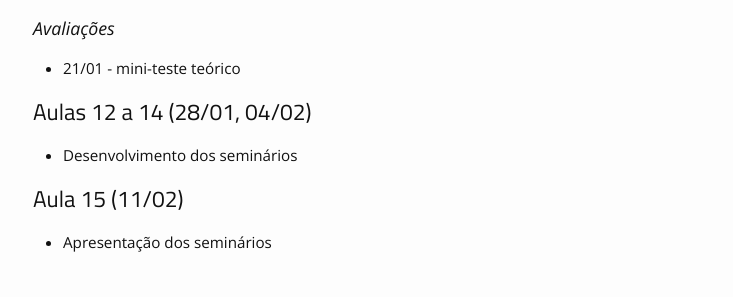
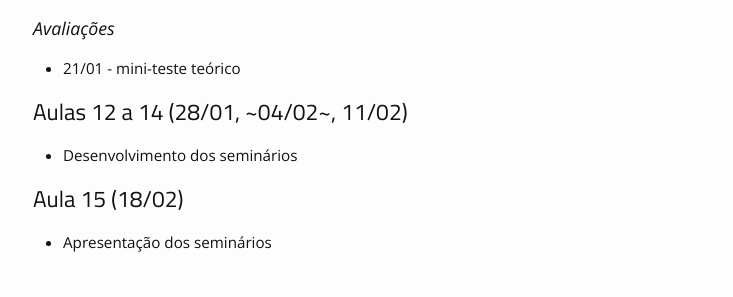
Before and after one commit to thotypous/redes-website, a Jekyll site: the page built from aulas.md, in a window 1280 px wide and 900 px high, scrolled down 1620 px. Shown: the part 473-770 px from the top of the window, without its empty margins (162-895 px from the left). Built offline with Jekyll 4.4.1, drawn with Linux system fonts in a browser that asks for light colours.

Commit message:
adia seminários

```diff
--- a/aulas.md
+++ b/aulas.md
@@ -104,10 +104,10 @@ Por favor, verifique frequentemente pois esta agenda pode sofrer alterações.
 
 * 21/01 - mini-teste teórico
 
-## Aulas 12 a 14 (28/01, 04/02)
+## Aulas 12 a 14 (28/01, ~04/02~, 11/02)
 
 * Desenvolvimento dos seminários
 
-## Aula 15 (11/02)
+## Aula 15 (18/02)
 
 * Apresentação dos seminários
```
